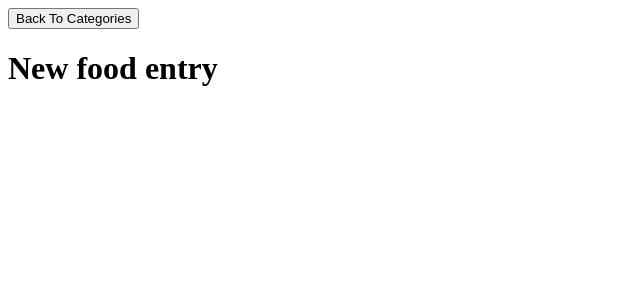
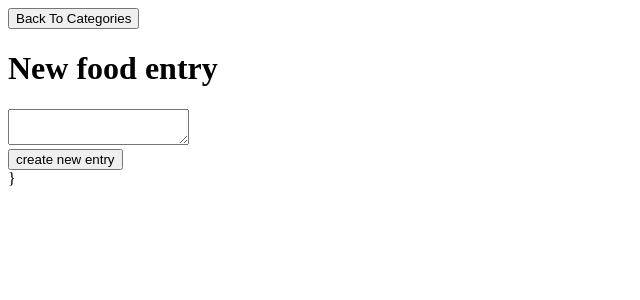
Before and after one commit to theryancook/JS_React_journal-app, a React (Create React App) app: page /entry/new/0 in a window 1280 px wide. Shown: the top 300 px of the page, without its empty margins (0-640 px from the left). Built offline with nearby package versions, Linux system fonts and the light colour scheme.

Commit message:
implementing jsrendering

```diff
--- /dev/null
+++ b/src/EntryForm.js
@@ -0,0 +1,23 @@
+import React, {Component} from "react";
+
+class EntryForm extends Component {
+    state = { entry: "" };
+
+    onTextAreaChange = (event) => {
+        this.setState({ entry: event.target.value });
+    };
+
+    render() {
+        const { entry } = this.state;
+        return (
+            <form>
+                <div>
+                    <textarea value={entry} onChange={this.onTextAreaChange} />
+                </div>
+                <input type="submit" value="create new entry" />
+            </form>
+        );
+    };
+};
+
+export default EntryForm;
--- a/src/NewEntryView.js
+++ b/src/NewEntryView.js
@@ -1,5 +1,6 @@
 import React, {Component} from "react";
 import { Link } from "react-router-dom";
+import EntryForm from "./EntryForm";
 
 class NewEntryView extends Component {
     state = { errorMessage: "", category: null };
@@ -19,10 +20,12 @@ class NewEntryView extends Component {
             <div>
                 { errorMessage }
                 {category &&
-                    <div>
-                        <Link to="/category"><button>Back To Categories</button></Link>
-                        <h1>New {category} entry</h1>
-                    </div>
+    <div>
+        <Link to="/category"><button>Back To Categories</button></Link>
+        <h1>New {category} entry</h1>
+        <EntryForm />
+    </div>
+}
                 }
             </div>
         );
```
